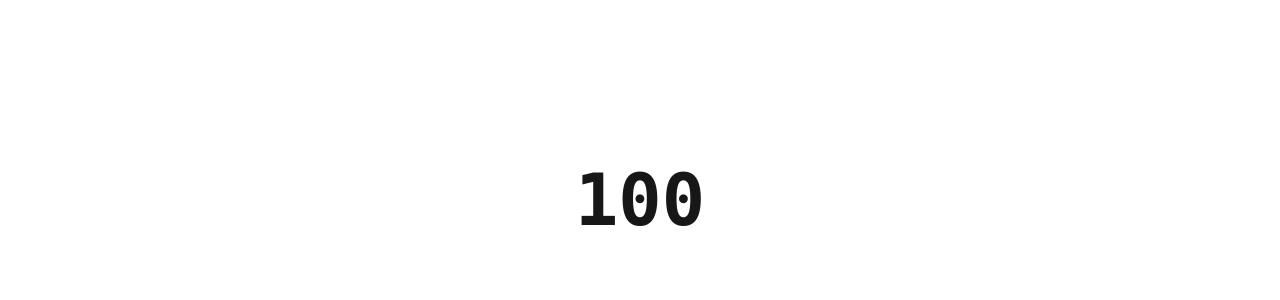
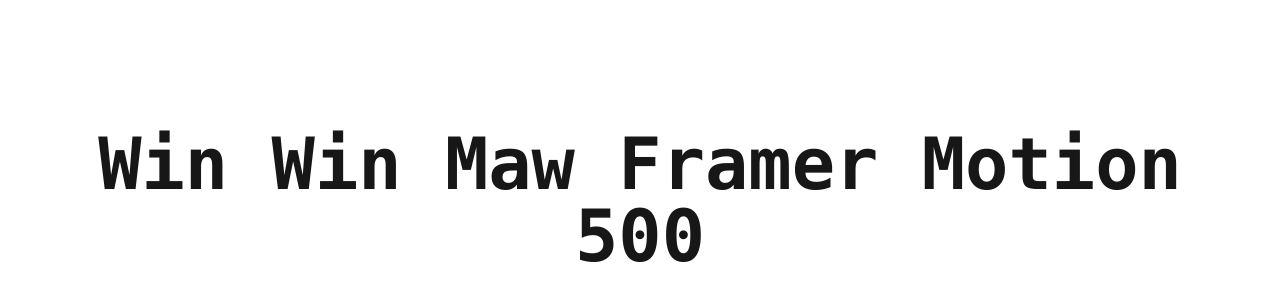
Before and after one commit to WinWinMaw4/framerMotionLearning, a Next.js app: page / in a window 1280 px wide. Shown: the part 200-500 px from the top of the page. Built offline with nearby package versions, Linux system fonts and the light colour scheme.

Commit message:
fixed legacy problem

```diff
--- a/package.json
+++ b/package.json
@@ -9,7 +9,7 @@
     "lint": "next lint"
   },
   "dependencies": {
-    "framer-motion": "^12.0.0-alpha.0",
+    "framer-motion": "^11.11.11",
     "next": "15.0.2",
     "react": "19.0.0-rc-02c0e824-20241028",
     "react-dom": "19.0.0-rc-02c0e824-20241028"
--- a/src/app/page.tsx
+++ b/src/app/page.tsx
@@ -5,7 +5,8 @@ const page = () => {
   return (
     <div>
        <main className="text-7xl font-bold font-mono flex min-h-screen justify-center flex-col items-center p-4">
-       <AnimatedCounter from={0} to={100} />
+        <div>Win Win Maw Framer Motion</div>
+       <AnimatedCounter from={0} to={500} />
 
         </main>
     </div>
```
Also changed, not shown: 1 other file (tests, documents, lock files or other folders).
